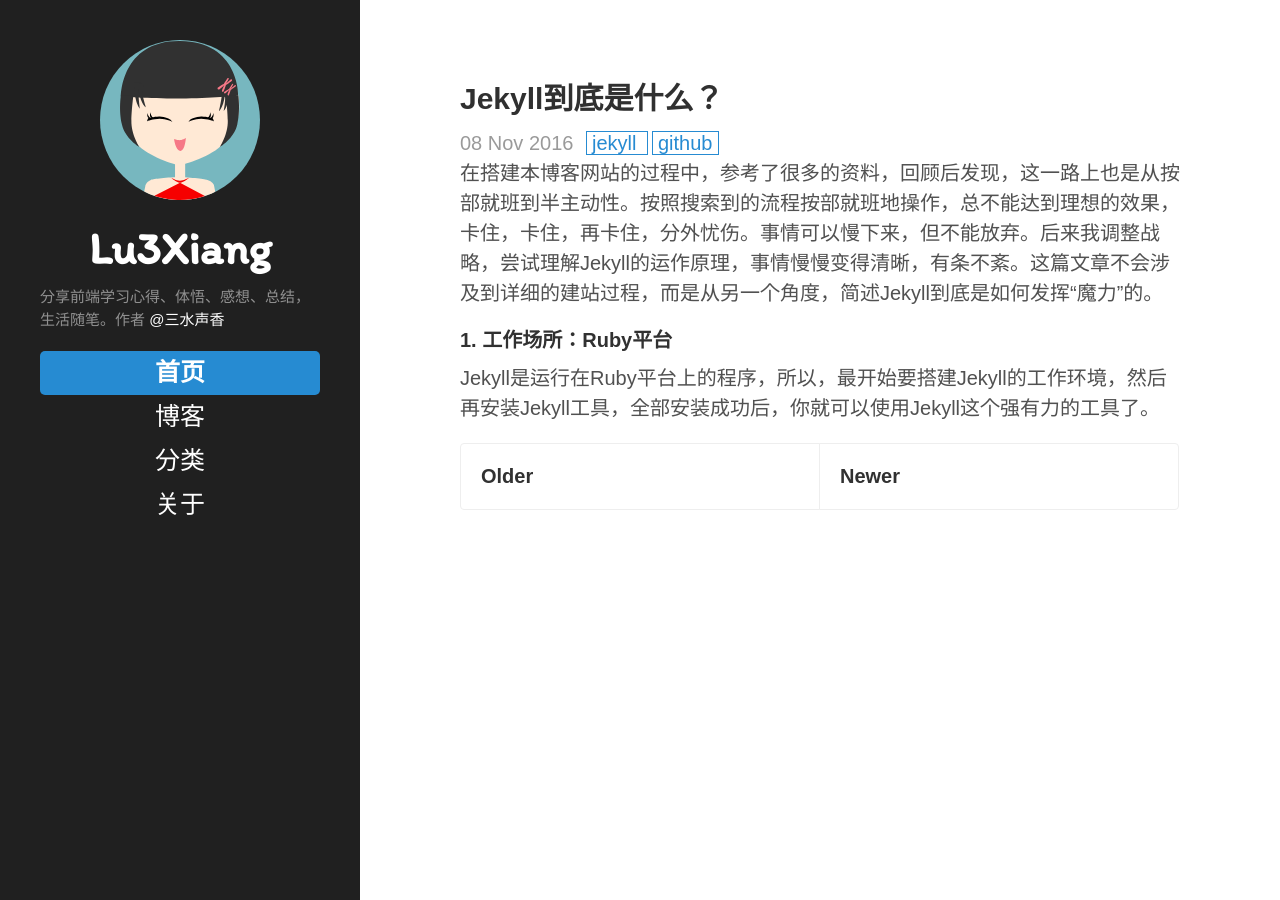
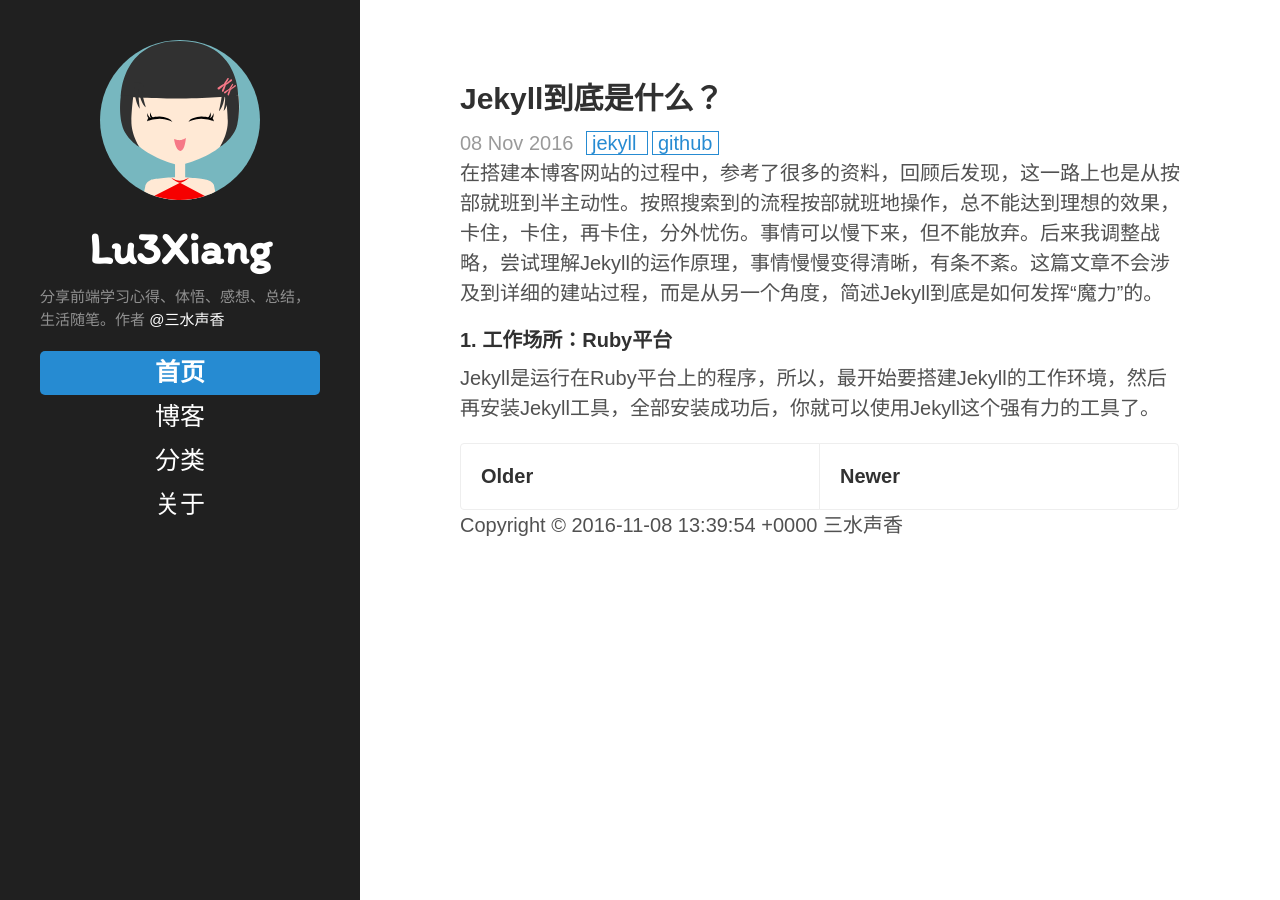
Before and after one commit to gaoshu883/gaoshu883.github.io, a Jekyll site: the page built from index.html, in a window 1280 px wide. Built offline with Jekyll 4.4.1, drawn with Linux system fonts in a browser that asks for light colours; the list of posts is cut into pages by our own code.

Commit message:
Add footer.html

```diff
--- /dev/null
+++ b/_includes/footer.html
@@ -0,0 +1,3 @@
+<div class="footer">
+  <p class="footer-copyright">Copyright © {{site.time}} 三水声香</p>
+</div>
--- a/_includes/sidebar.html
+++ b/_includes/sidebar.html
@@ -26,5 +26,6 @@
           {% endif %}
         {% endif %}
       {% endfor %}
+    </nav>
   </div>
 </div>
--- a/_layouts/default.html
+++ b/_layouts/default.html
@@ -11,5 +11,7 @@
       {{ content }}
     </div>
 
+    {% include footer.html %}
+
   </body>
 </html>
```
